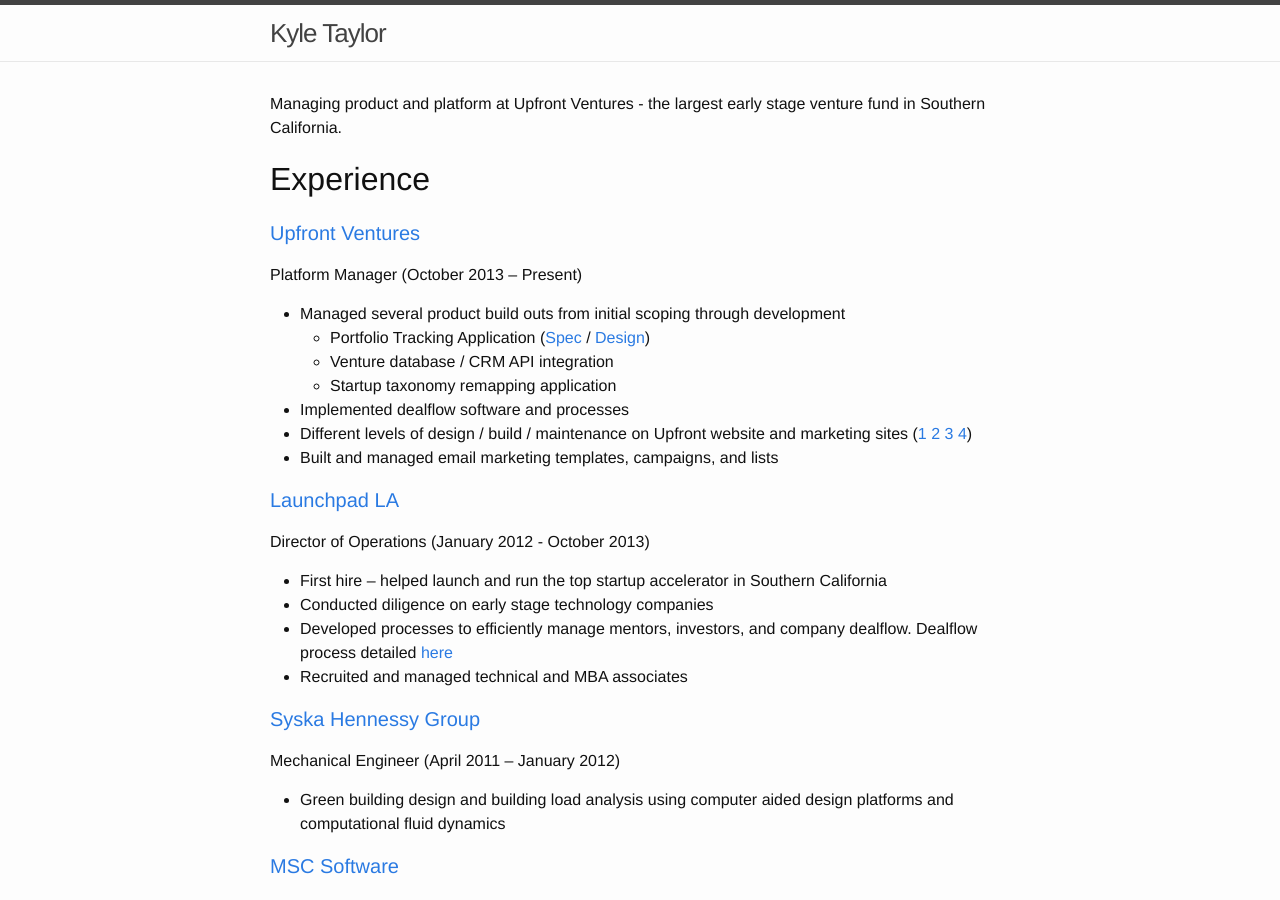
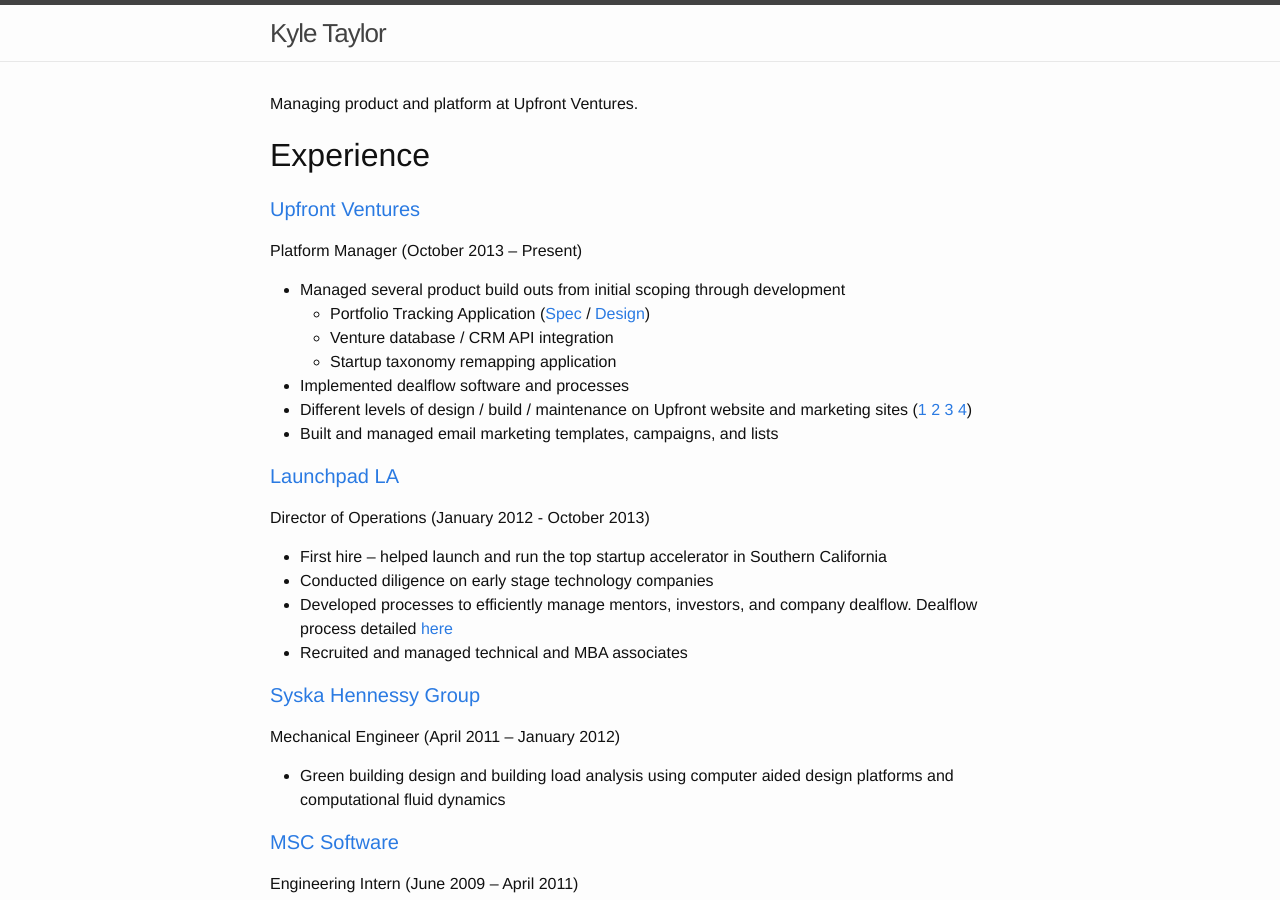
Before and after one commit to kftaylor/kftaylor.github.io, a Jekyll site: the page built from index.html, in a window 1280 px wide and 900 px high. Built offline with Jekyll 4.4.1, drawn with Linux system fonts in a browser that asks for light colours.

Commit message:
Update index.html

```diff
--- a/index.html
+++ b/index.html
@@ -8,7 +8,7 @@
 
 
   <div class="post-content">
-    <p>Managing product and platform at Upfront Ventures - the largest early stage venture fund in Southern California.</p>
+    <p>Managing product and platform at Upfront Ventures.</p>
 
 <h2 id="experience">Experience</h2>
 
```
